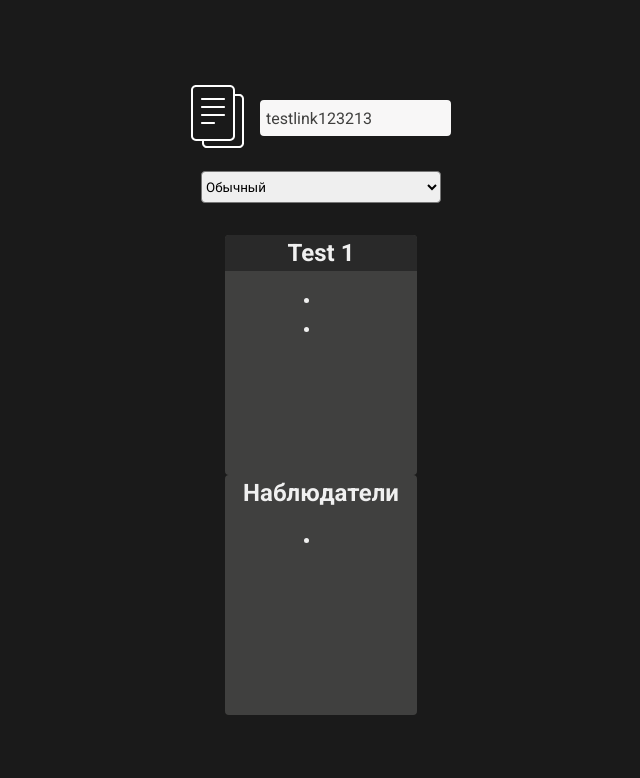
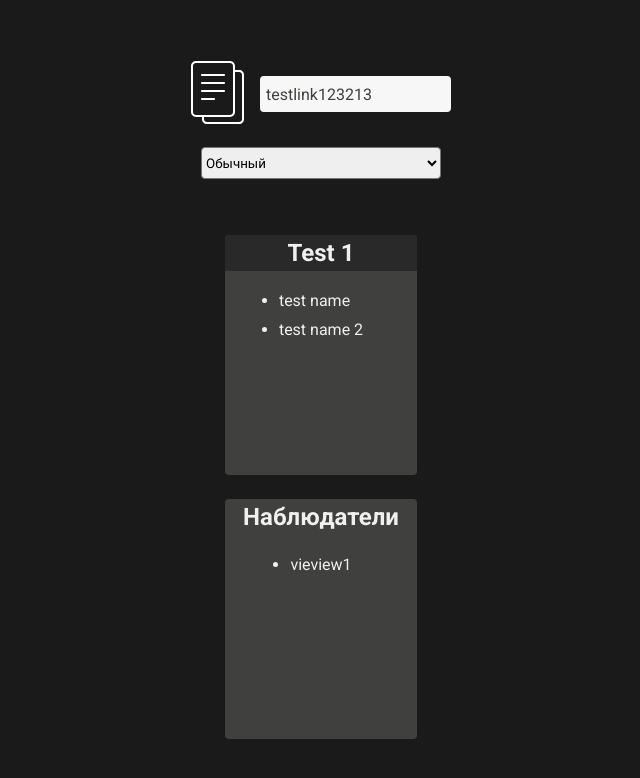
Before and after one commit to VityaRa/alias, a React (Create React App) app in the folder front/: page /error in a window 1280 px wide. Shown: the top 778 px of the page, without its empty margins (319-959 px from the left). Built offline with nearby package versions, Linux system fonts and the light colour scheme.

Commit message:
[client]: fixed margin error with cards

```diff
--- a/front/src/components/teams/card/card.tsx
+++ b/front/src/components/teams/card/card.tsx
@@ -2,10 +2,11 @@ import styled from "styled-components";
 import { VerticalContainer } from "../../common/common";
 import { FC } from "react";
 import { COLORS } from "../../../helpers/colors";
+import { IUser } from "../../../api/user/model";
 
 interface IProps {
   title: string;
-  elements?: Array<any>;
+  elements?: IUser[];
   darkenTitle?: boolean;
 }
 
@@ -14,6 +15,7 @@ const StyledCard = styled(VerticalContainer)`
   height: 15rem;
   background-color: ${COLORS.MAIN};
   border-radius: 0.25rem;
+  margin-top: 1.5rem;
 `
 
 const StyledTitle = styled.h2<Partial<IProps>>`
@@ -42,7 +44,7 @@ export const Card: FC<IProps> = ({title, elements, darkenTitle = true}) => {
         {title}
       </StyledTitle>
       <StyledList>
-        {elements?.map(el => <StyledElement key={el.name} />)}
+        {elements?.map(el => <StyledElement key={el.name}>{el.name}</StyledElement>)}
       </StyledList>
     </StyledCard>
   )
--- a/front/src/components/teams/teams.tsx
+++ b/front/src/components/teams/teams.tsx
@@ -4,22 +4,22 @@ import { Card } from "./card/card";
 import { VerticalContainer } from "../common/common";
 import styled from "styled-components";
 
-const CardContainer = styled(Card)`
-  background-color: red !important;
+const StyledTeamsWrapper = styled(VerticalContainer)`
+  margin-top: 2rem;
 `
 
-const StyledTeams = styled(VerticalContainer)`
-  margin-top: 2rem;
+const StyledTeamsContainer = styled.div`
+  display: flex;
 `
 
 export const Teams = () => {
   const { teams, viewers } = useContext(RoomContext);
   return (
-    <StyledTeams>
-      <div>
-        {teams?.map(team => <CardContainer key={team.title} title={team.title} elements={team.participants}/>)}
-      </div>
-      <CardContainer darkenTitle={false} title="Наблюдатели" elements={viewers}/>
-    </StyledTeams>
+    <StyledTeamsWrapper>
+      <StyledTeamsContainer>
+        {teams?.map(team => <Card key={team.title} title={team.title} elements={team.participants}/>)}
+      </StyledTeamsContainer>
+      <Card darkenTitle={false} title="Наблюдатели" elements={viewers}/>
+    </StyledTeamsWrapper>
   )
 }
```
